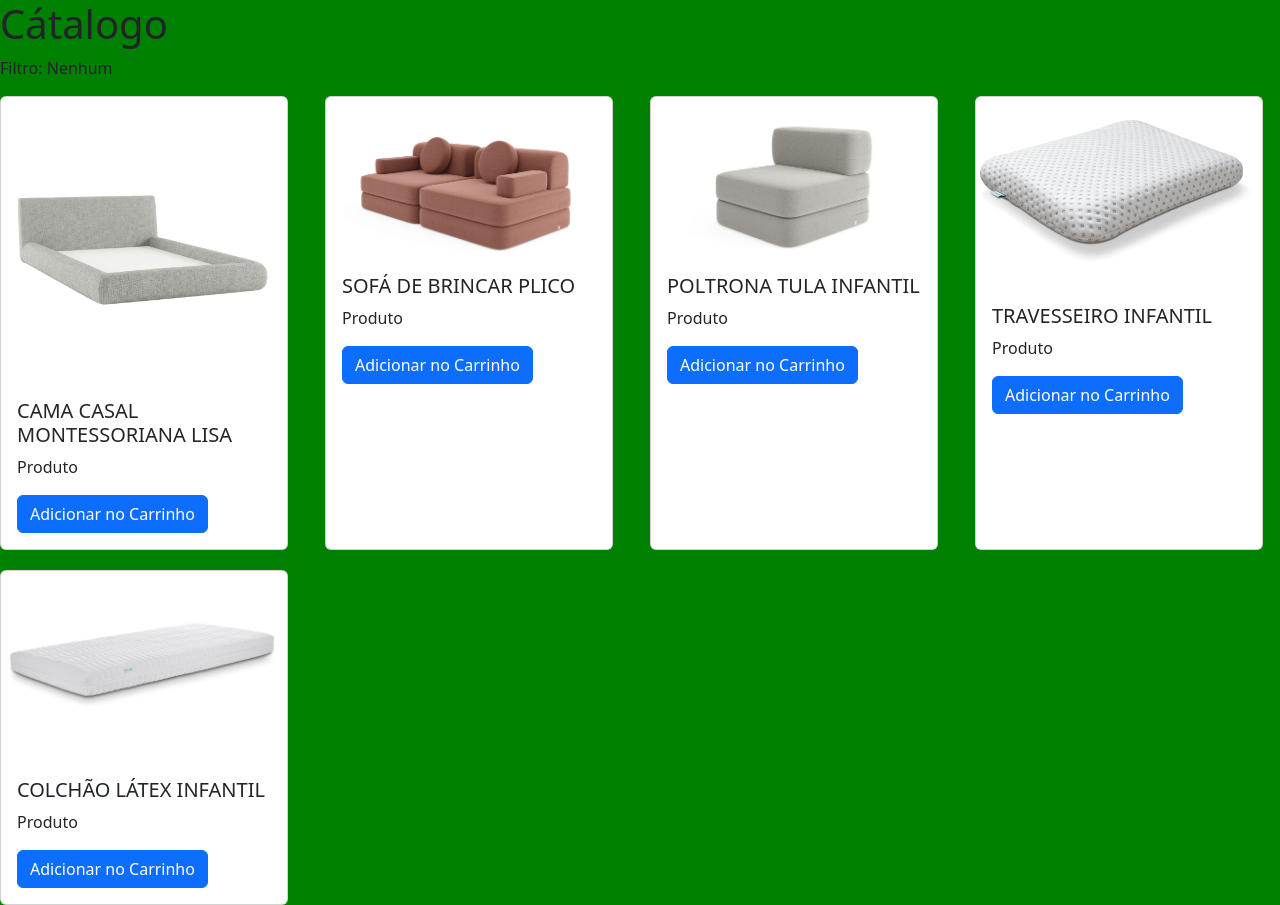
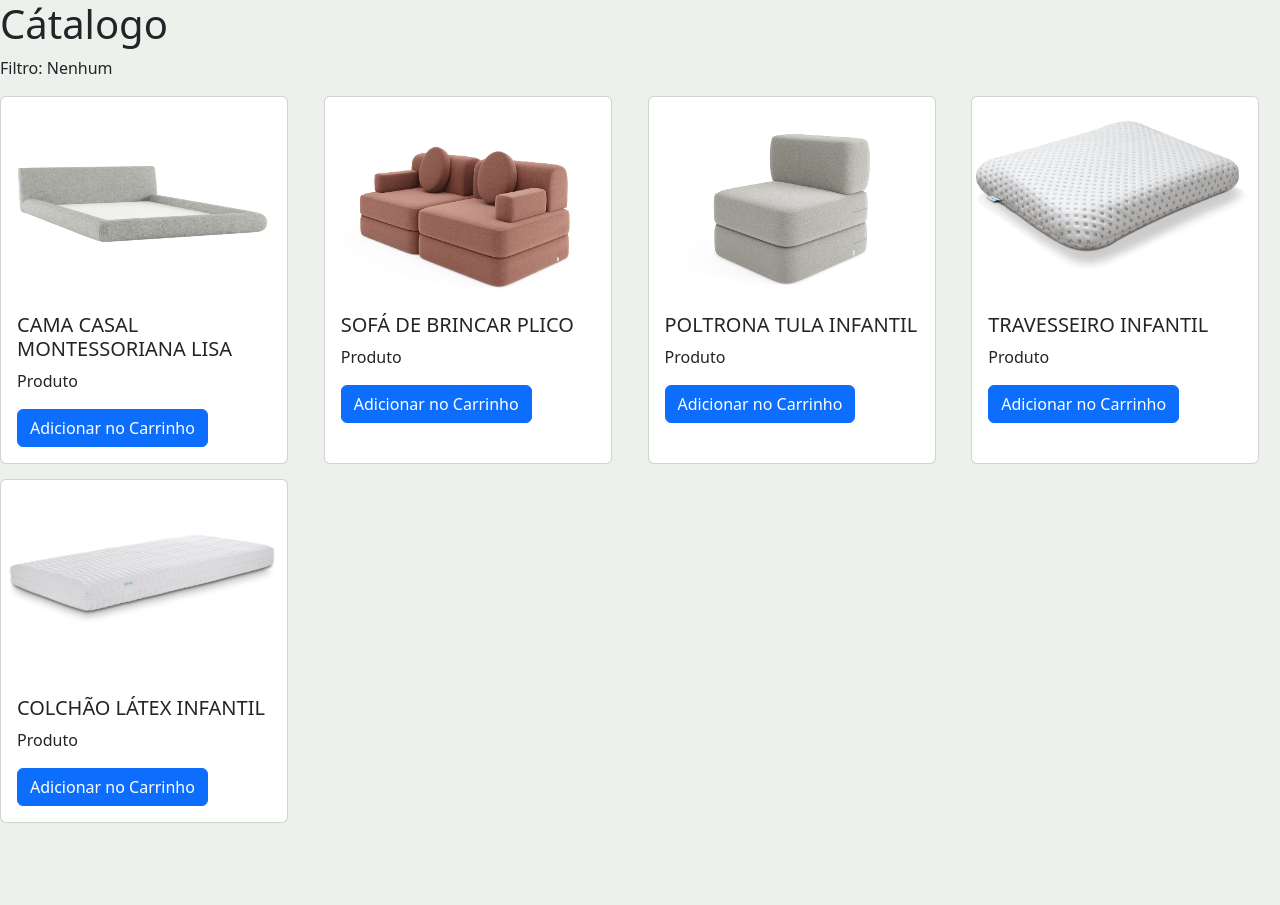
Before and after one commit to PedroGoulartbranco/Site-de-feira-integrado-com-IA, a Flask app: page / in a window 1280 px wide. After the commit the page ends 823 px from the top, so only its background shows below. Run offline with Flask 3, Linux system fonts and the light colour scheme.

Commit message:
animacao nas fotos

```diff
--- a/static/css/catalogo.css
+++ b/static/css/catalogo.css
@@ -1,8 +1,22 @@
 .produtos {
     display: grid;
     grid-template-columns: repeat(4, 1fr);
-    gap: 20px;
+    gap: 15px;
 }
 body {
-    background-color: green;
+    background-color: rgb(236, 241, 236);
 }
+
+.card img{
+    width: 286px;
+    height: 200px;
+}
+
+.card img {
+
+    transition: transform 0.3s ease;
+}
+
+.card:hover img {
+    transform: scale(1.1);
+}
--- a/templates/catalogo.html
+++ b/templates/catalogo.html
@@ -27,6 +27,7 @@
         </div>
         {% endfor %}
     </div>
+    <script src="{{url_for('static', filename=('js/script.js'))}}"></script>
 </body>
 
 </html>
```
Also changed, not shown: static/img/produtos/CAMA CASAL MONTESSORIANA LISA.png, static/js/script.js (added).
